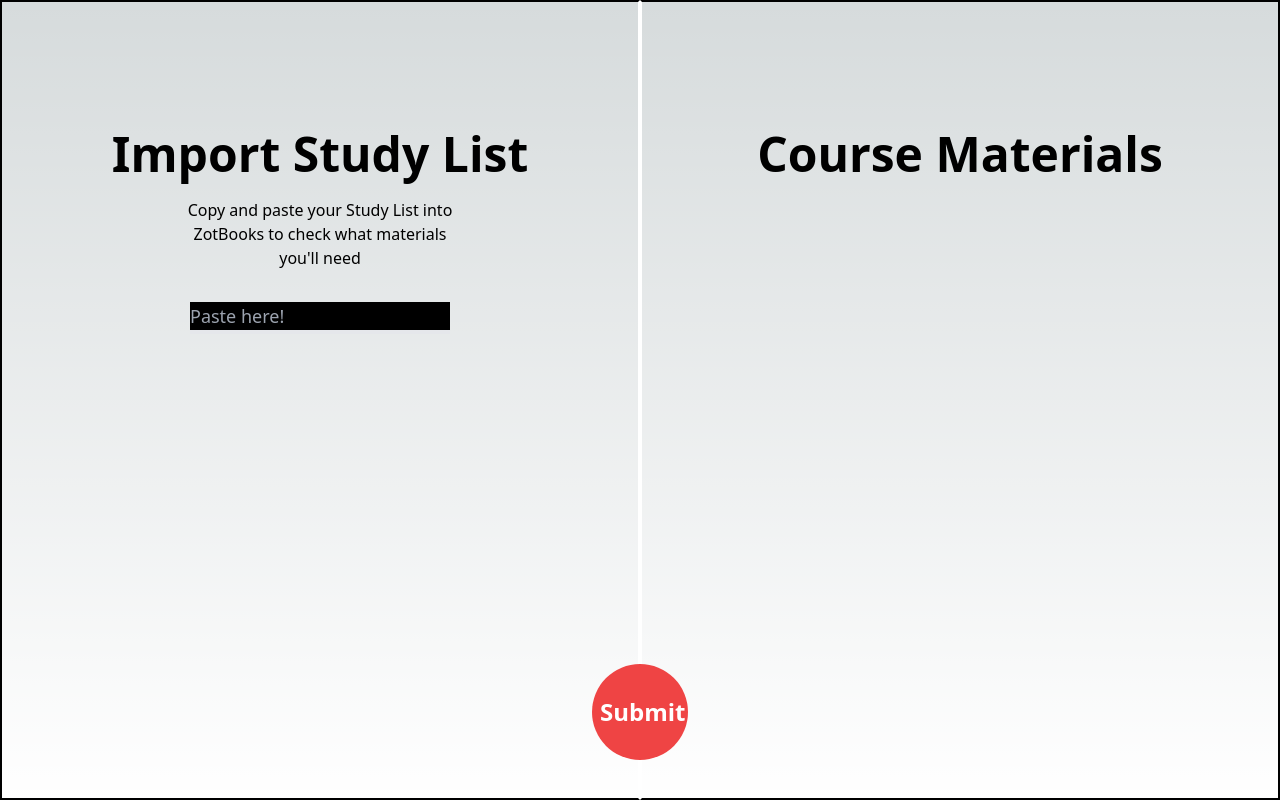
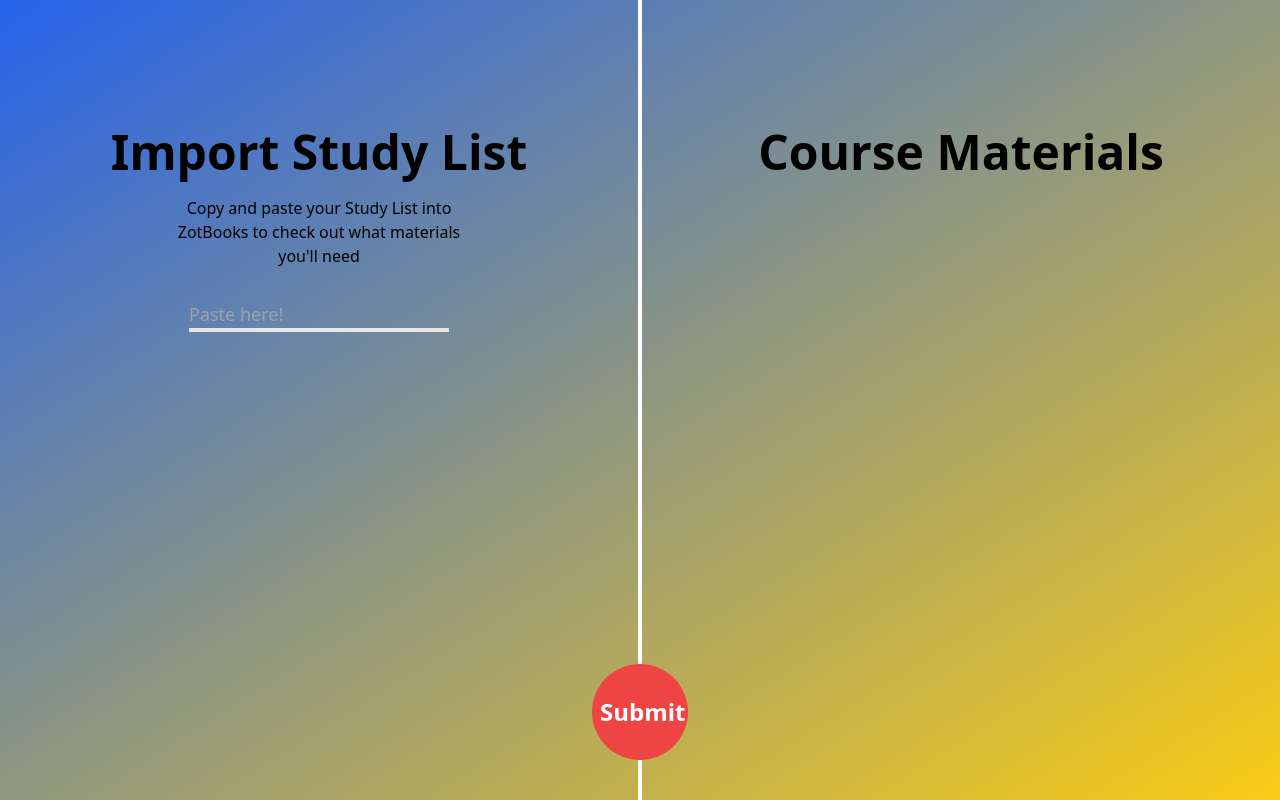
Before and after one commit to KevinWu098/ZotBooks, a Next.js app: page / in a window 1280 px wide. Built offline with nearby package versions, Linux system fonts and the light colour scheme.

Commit message:
Styling tweaks

```diff
--- a/app/page.jsx
+++ b/app/page.jsx
@@ -93,15 +93,15 @@
   };
 
   return (
-    <main className="flex min-h-screen justify-between font-sans items-center">
+    <main className="flex min-h-screen justify-between font-sans items-center bg-gradient-to-br from-blue-600 to-yellow-400 overflow-scroll">
       <div className="flex justify-center align-middle items-center z-10 mx-auto w-full text-center text-lg">
-        <div className="flex flex-1 flex-col gap-y-8 border-black border-r-white border-2 border-box min-w-[50vw] h-[100vh] py-32">
+        <div className="flex flex-1 flex-col gap-y-8 border-r-white border-r-2 border-box min-w-[50vw] h-screen py-32 ">
           <div className="flex flex-col gap-y-5 justify-center items-center">
             <h1 className="md:text-5xl text-3xl font-semibold">
               Import Study List
             </h1>
             <p className="text-base md:w-72 sm:w-60">
-              Copy and paste your Study List into ZotBooks to check what
+              Copy and paste your Study List into ZotBooks to check out what
               materials {"you'll"} need
             </p>
           </div>
@@ -110,7 +110,7 @@
             <form onSubmit={(event) => handleSubmit(event)}>
               <input
                 inputMode="text"
-                className="bg-black border-b-4 outline-none"
+                className="bg-transparent text-gray-700 border-b-4 outline-none"
                 id="codeInput"
                 placeholder="Paste here!"
                 onChange={(event) => setStudyListText(event.target.value)}
@@ -144,7 +144,7 @@
           />
         ) : (
           <button
-            className={`w-24 h-24 px-2 py-0 absolute bottom-10 md:top-50 left-50 rounded-full text-2xl font-semibold ${
+            className={`w-24 h-24 px-2 py-0 absolute bottom-10 md:top-50 left-50 rounded-full text-2xl font-semibold hover:drop-shadow-lg ${
               sectionCodes?.length <= 0
                 ? "bg-red-500 border-red-500 text-white"
                 : "bg-white border-green-600 text-black"
@@ -153,7 +153,7 @@
                 ? "hover:bg-red-600 hover:border-red-600"
                 : "hover:text-green-600 hover:border-green-600"
             } ${
-              sectionCodes?.length <= 0 ? "pointer-events-none" : "" // Disable pointer events when disabled
+              sectionCodes?.length <= 0 ? "cursor-not-allowed" : "" // Disable pointer events when disabled
             }`}
             disabled={sectionCodes?.length <= 0}
             onClick={() => findMaterials()}
@@ -162,7 +162,7 @@
           </button>
         )}
 
-        <div className="flex flex-1 flex-col min-w-[50vw] border-black border-l-white border-box border-2 h-[100vh] py-32">
+        <div className="flex flex-1 flex-col min-w-[50vw] border-l-white border-box border-l-2 h-screen py-32">
           <div className="flex flex-col gap-y-5 justify-center items-center pb-5">
             <h1 className="md:text-5xl text-3xl font-semibold">
               Course Materials
@@ -181,7 +181,7 @@
           </div>
 
           {materialsStatus && (
-            <div className="flex flex-col mx-auto gap-y-4 w-[14rem] md:w-[24rem] lg:w-[30rem] overflow-scroll drop-shadow-md">
+            <div className="flex flex-col mx-auto gap-y-4 w-[14rem] md:w-[24rem] lg:w-[30rem] max-h-[500px] overflow-scroll drop-shadow-md">
               {sectionCodes.map((code, index) => (
                 <div
                   className="text-black bg-white p-2 rounded-lg"
```
